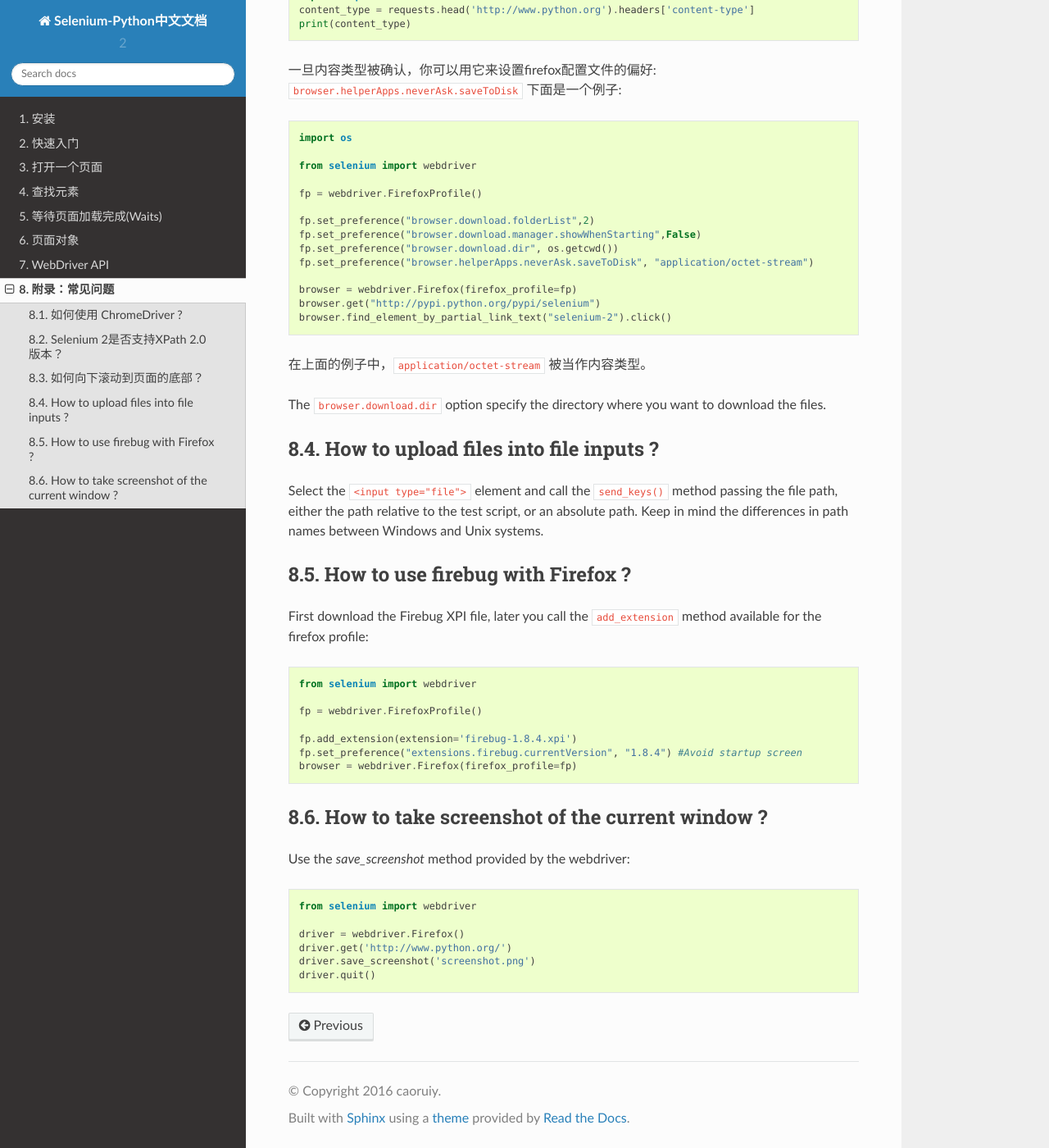
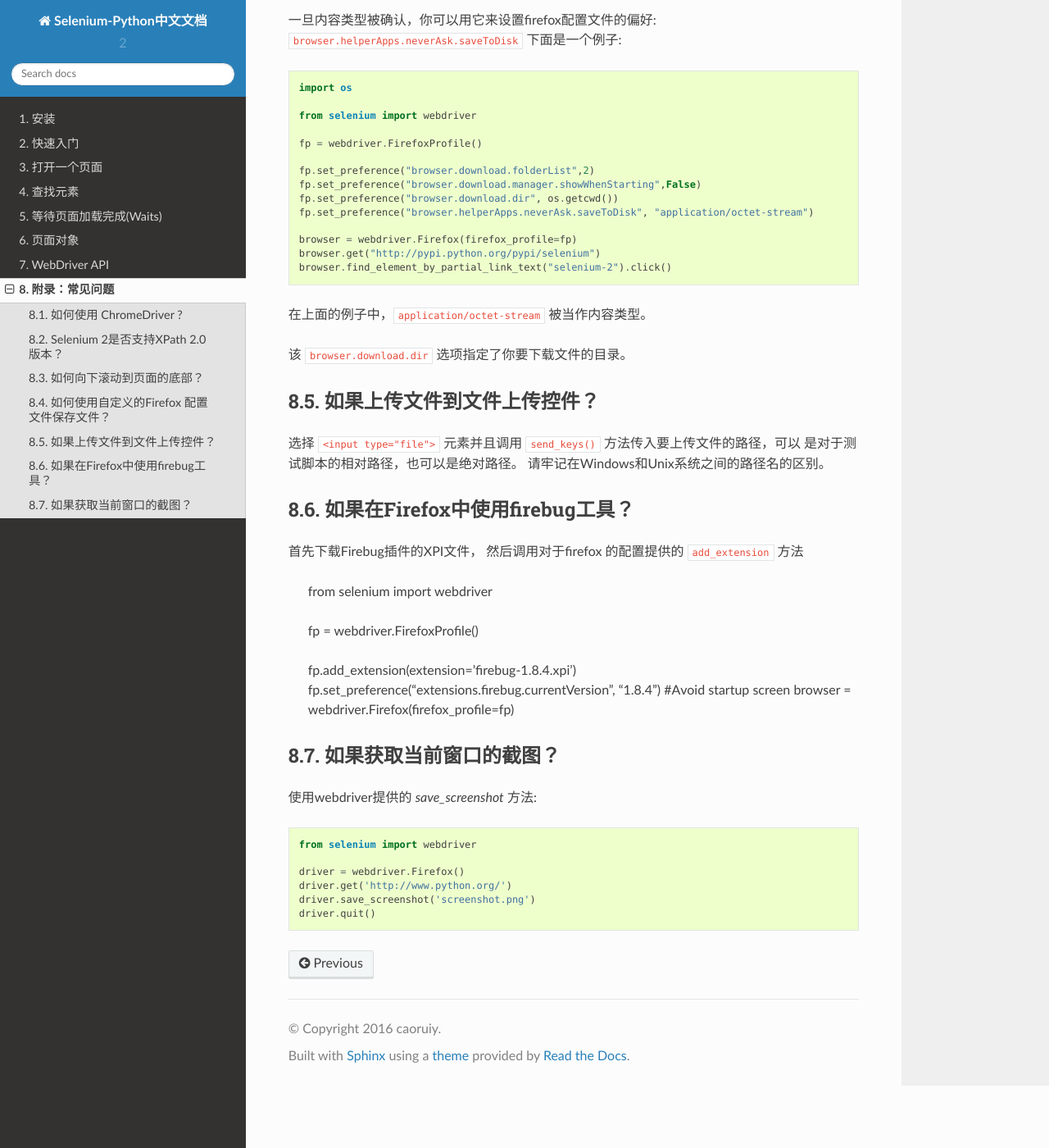
Before and after one commit to caoruiy/selenium-python-docs-zh, a Sphinx documentation site: the page built from source/faq.rst, in a window 1280 px wide and 1400 px high, scrolled down 1599 px. Shown: the whole window at 82% size. Built offline with Sphinx 7.4.7 and the Read the Docs theme 2.0.0, drawn with Linux system fonts in a browser that asks for light colours; some of the changed text lies outside the part shown.

Commit message:
常见问题-完成
翻译完成

```diff
--- a/source/faq.rst
+++ b/source/faq.rst
@@ -25,11 +25,8 @@ Selenium 2是否支持XPath 2.0版本？
 
 参考：http://seleniumhq.org/docs/03_webdriver.html#how-xpath-works-in-webdriver
 
-Selenium delegates XPath queries down to the browser's own XPath
-engine, so Selenium support XPath supports whatever the browser
-supports.  In browsers which don't have native XPath engines (IE
-6,7,8), Selenium supports XPath 1.0 only.
-
+Selenium代表的XPath查询基于浏览器自身的XPath引擎，所以Selenium支持任何
+支持XPath的浏览器。在不具备原生的XPath引擎（IE6,7,8）浏览器，Selenium只支持XPath 1.0。
 
 
 如何向下滚动到页面的底部？
@@ -44,15 +41,11 @@ supports.  In browsers which don't have native XPath engines (IE
 
   driver.execute_script("window.scrollTo(0, document.body.scrollHeight);")
 
-The `window <http://www.w3schools.com/jsref/obj_window.asp>`_ object
-in DOM has a `scrollTo
-<http://www.w3schools.com/jsref/met_win_scrollto.asp>`_ method to
-scroll to any position of an opened window.  The `scrollHeight
-<http://www.w3schools.com/jsref/dom_obj_all.asp>`_ is a common
-property for all elements.  The `document.body.scrollHeight` will give
-the height of the entire body of the page.
+该 `window <http://www.w3schools.com/jsref/obj_window.asp>`_ 对象在DOM有一个
+`scrollTo <http://www.w3schools.com/jsref/met_win_scrollto.asp>`_ 滚动到打开窗口
+的任意位置的方法。 该 `scrollHeight <http://www.w3schools.com/jsref/dom_obj_all.asp>`_
+是所有元素的共同属性。 该 `document.body.scrollHeight` 将给出整个页面体的高度。
 
-How to auto save files using custom Firefox profile ?
 如何使用自定义的Firefox 配置文件保存文件？
 ~~~~~~~~~~~~~~~~~~~~~~~~~~~~~~~~~~~~~~~~~~~~~~~~~~~~~
 
@@ -92,21 +85,19 @@ How to auto save files using custom Firefox profile ?
 
 在上面的例子中，``application/octet-stream`` 被当作内容类型。
 
-The ``browser.download.dir`` option specify the directory where you
-want to download the files.
+该 ``browser.download.dir`` 选项指定了你要下载文件的目录。
 
-How to upload files into file inputs ?
+如果上传文件到文件上传控件？
 ~~~~~~~~~~~~~~~~~~~~~~~~~~~~~~~~~~~~~~
 
-Select the ``<input type="file">`` element and call the ``send_keys()`` method passing
-the file path, either the path relative to the test script, or an absolute path.
-Keep in mind the differences in path names between Windows and Unix systems.
+选择 ``<input type="file">`` 元素并且调用 ``send_keys()`` 方法传入要上传文件的路径，可以
+是对于测试脚本的相对路径，也可以是绝对路径。
+请牢记在Windows和Unix系统之间的路径名的区别。
 
-How to use firebug with Firefox ?
+如果在Firefox中使用firebug工具？
 ~~~~~~~~~~~~~~~~~~~~~~~~~~~~~~~~~
 
-First download the Firebug XPI file, later you call the
-``add_extension`` method available for the firefox profile::
+首先下载Firebug插件的XPI文件， 然后调用对于firefox 的配置提供的 ``add_extension`` 方法
 
   from selenium import webdriver
 
@@ -116,10 +107,10 @@ First download the Firebug XPI file, later you call the
   fp.set_preference("extensions.firebug.currentVersion", "1.8.4") #Avoid startup screen
   browser = webdriver.Firefox(firefox_profile=fp)
 
-How to take screenshot of the current window ?
+如果获取当前窗口的截图？
 ~~~~~~~~~~~~~~~~~~~~~~~~~~~~~~~~~~~~~~~~~~~~~~
 
-Use the `save_screenshot` method provided by the webdriver::
+使用webdriver提供的 `save_screenshot` 方法::
 
   from selenium import webdriver
 
```
